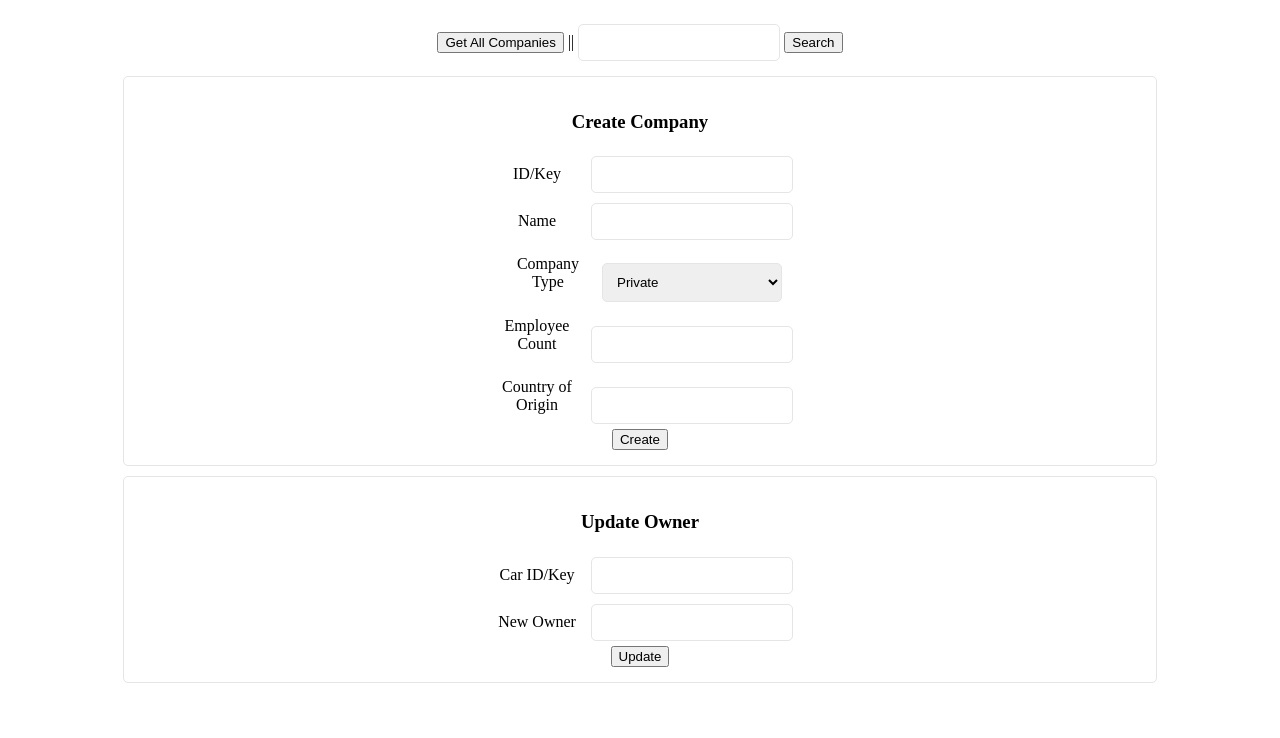
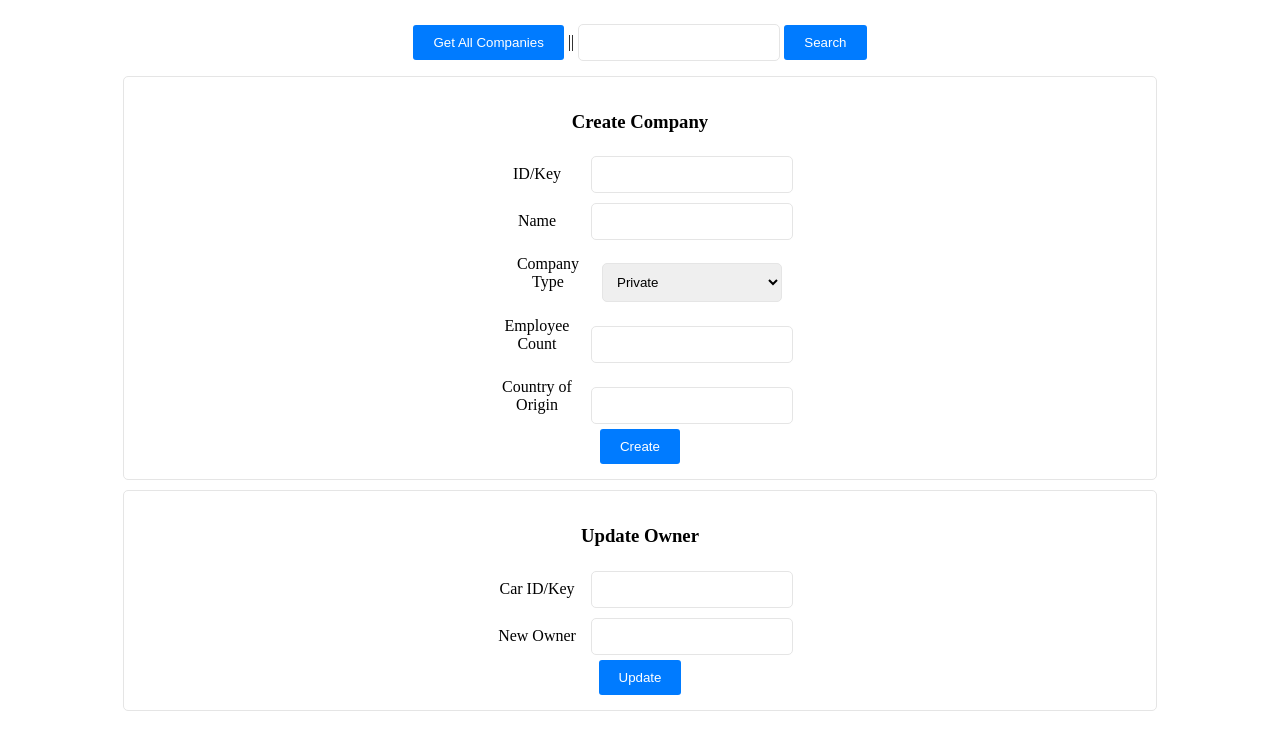
Before and after one commit to 0xriyadh/hyperledger-fabric-sample-project, a plain HTML site: page fabcar/fabcar-client/index.html in a window 1280 px wide. Shown: the part 62-800 px from the top of the page. Drawn offline with Linux system fonts and the light colour scheme.

Commit message:
button styling
Signed-off-by: Md. Mahadi Hassan Riyadh <77486566+mahadihassanriyadh@users.noreply.github.com>

```diff
--- a/fabcar/fabcar-client/styles.css
+++ b/fabcar/fabcar-client/styles.css
@@ -34,3 +34,12 @@ div input {
 .text-center {
     text-align: center;
 }
+
+button {
+    padding: 10px 20px;
+    border: none;
+    border-radius: 3px;
+    background-color: #007bff;
+    color: white;
+    cursor: pointer;
+}
```
